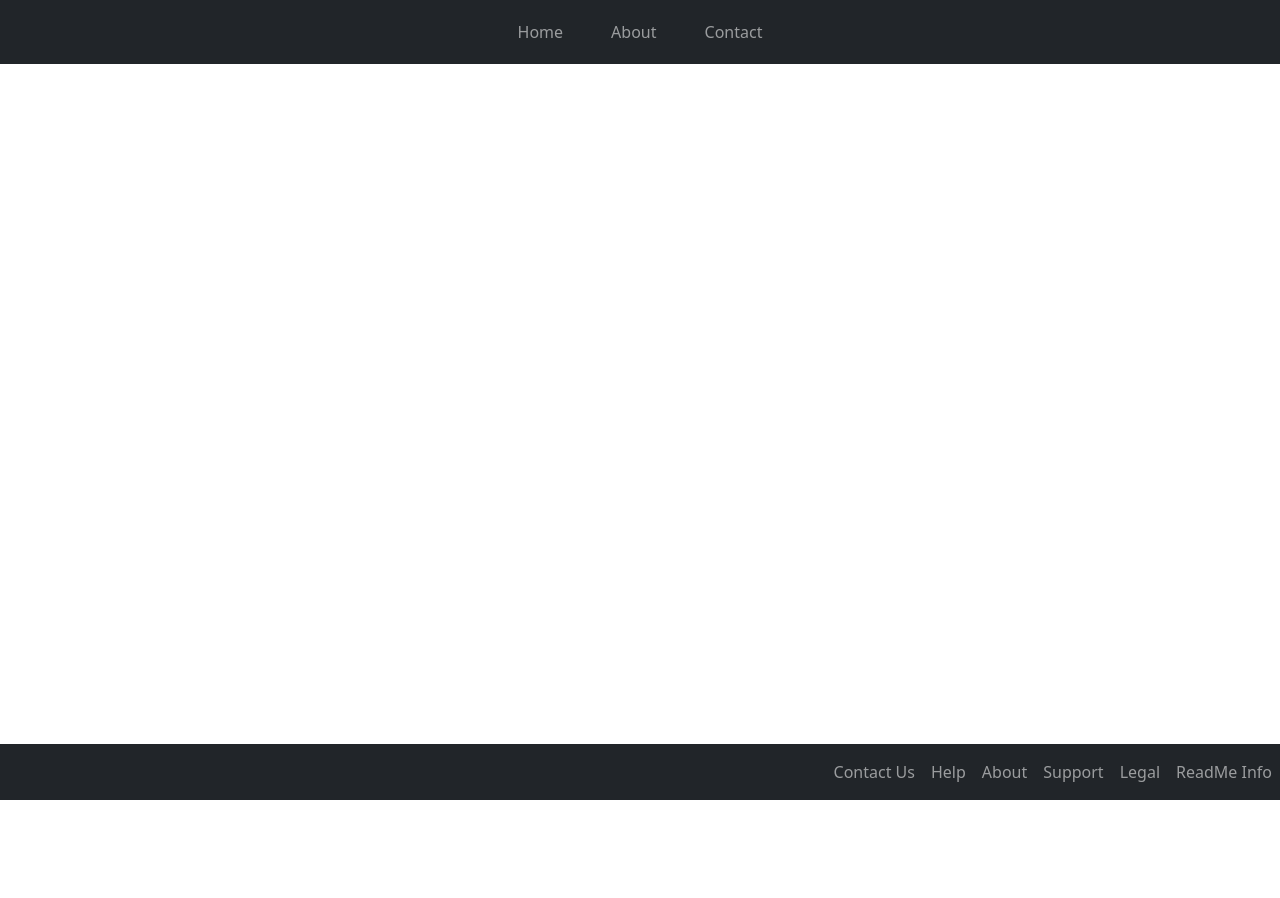
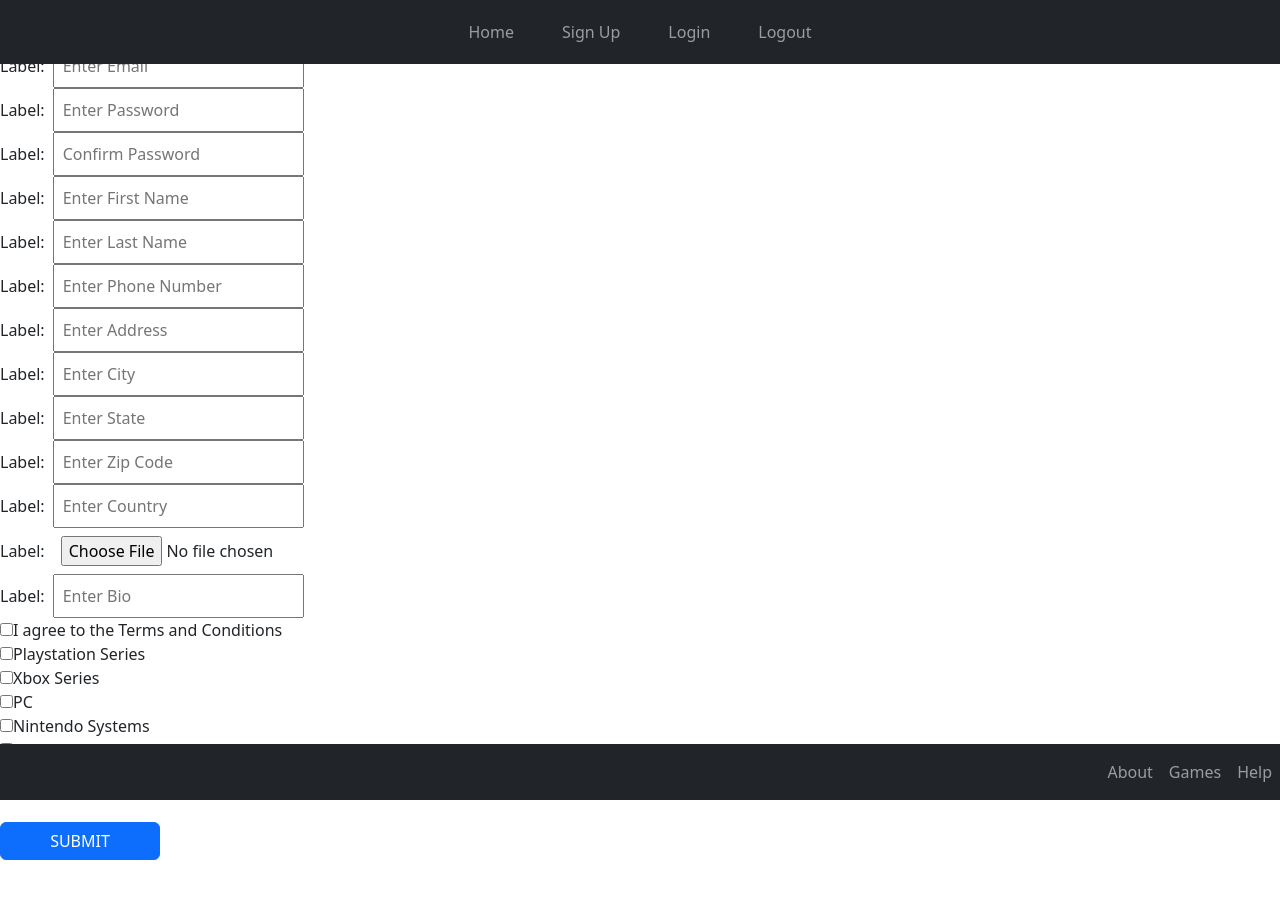
Before and after one commit to Dev-Lueders/CsbR, a React (Vite) app: page /SignUp_Page in a window 1280 px wide. Shown: the top 898 px of the page. Before the commit the page ends 800 px from the top, so only its background shows below. Built offline with nearby package versions, Linux system fonts and the light colour scheme.

Commit message:
#12 - Added Game_System DD file to Pages_Data - 17_21-27_03-2025 - (Committed by: Dev-Lueders)

```diff
--- a/src/Pages/SignUp_Page/SignUp_Page.jsx
+++ b/src/Pages/SignUp_Page/SignUp_Page.jsx
@@ -1,33 +1,147 @@
-import T_Navbar from "../../components/Atoms/NavBar/T_Navbar";
-import B_Navbar from "../../components/Atoms/NavBar/B_Navbar";
 import Text_Box from "../../components/Atoms/Input_Container/Text_Box";
+import "../../Pages/pages_styles.css"
+import React from "react";
+import Adding_Form from "../../components/Molecules/Form/Adding_Form";
+import Check_Box from "../../components/Atoms/Check_Box/Check_Box";
 
-import "../../Pages/pages_styles.css"
-import { Form } from "react";
-import React from "react";
 
 
 const SignUp_Page = () => {
-    const T_Links = [
-        { label: "Home", path: "/" },
-        { label: "About", path: "/about" },
-        { label: "Contact", path: "/contact" },
-      ];
 
-      const B_Links = [
-        { path: "/contact", label: "Contact Us" },
-        { path: "/help", label: "Help" },
-        { path: "/about", label: "About" },
-        { path: "/support", label: "Support" },
-        { path: "/legal", label: "Legal" },
-        {path:"/ReadMe", label:"ReadMe Info"},
-      ];
 
 return(
 <>
-<T_Navbar links= {T_Links}/>
+<Adding_Form>
+  <Text_Box
+    label="Username"
+    placeholder="Enter Username"
+    type="text"
+    name="username"
+    id="username"
+    required/>
+  <Text_Box
+    label="Email"
+    placeholder="Enter Email"
+    type="email"
+    name="email"
+    id="email"
+    required/>
+  <Text_Box
+    label="Password"
+    placeholder="Enter Password"
+    type="password"
+    name="password"
+    id="password"
+    required/>
+  <Text_Box
+    label="Confirm Password"
+    placeholder="Confirm Password"
+    type="password"
+    name="confirm_password"
+    id="confirm_password"
+    required/>
+  <Text_Box
+    label="First Name"
+    placeholder="Enter First Name"
+    type="text"
+    name="first_name"
+    id="first_name"
+    required/>
+  <Text_Box
+    label="Last Name"
+    placeholder="Enter Last Name"
+    type="text"
+    name="last_name"
+    id="last_name"
+    required/>
+  <Text_Box
+    label="Phone Number"
+    placeholder="Enter Phone Number"
+    type="tel"
+    name="phone_number"
+    id="phone_number"
+    required/>
+  <Text_Box
+    label="Address"
+    placeholder="Enter Address"
+    type="text"
+    name="address"
+    id="address"
+    required/>
+  <Text_Box
+    label="City"
+    placeholder="Enter City"
+    type="text"
+    name="city"
+    id="city"
+    required/>
+  <Text_Box
+    label="State"
+    placeholder="Enter State"
+    type="text"
+    name="state"
+    id="state"
+    required/>
+  <Text_Box
+    label="Zip Code"
+    placeholder="Enter Zip Code"
+    type="text"
+    name="zip_code"
+    id="zip_code"
+    required/>
+  <Text_Box
+    label="Country"
+    placeholder="Enter Country"
+    type="text"
+    name="country"
+    id="country"
+    required/>
+  <Text_Box
+    label="Profile Picture"
+    placeholder="Enter Profile Picture"
+    type="file"
+    name="profile_picture"
+    id="profile_picture"
+    required/>
+  <Text_Box
+    label="Bio"
+    placeholder="Enter Bio"
+    type="text"
+    name="bio"
+    id="bio"
+    required/>
+  <Check_Box
+    label="I agree to the Terms and Conditions"
+    name="terms"
+    id="terms"
+    required/>
+  <Check_Box
+    label="Playstation Series"
+    name="Game_system"
+    id="Playstation"
+    required/>
+  <Check_Box
+    label="Xbox Series"
+    name="Game_system"
+    id="Xbox"
+    required/>
+  <Check_Box
+    label="PC"
+    name="Game_system"
+    id="PC"
+    required/>
+  <Check_Box
+    label="Nintendo Systems"
+    name="Game_system"
+    id="Nintendo"
+    required/>
+  <Check_Box
+    label="Steam"
+    name="Game_system"
+    id="Steam"
+    required/>
+</Adding_Form>
 
-<B_Navbar links= {B_Links}/>
 </>
 
 )
--- a/src/components/Molecules/Form/Adding_Form.jsx
+++ b/src/components/Molecules/Form/Adding_Form.jsx
@@ -34,7 +34,7 @@ const Adding_Form = ({ children, onSubmit }) => {
           {children}
 
           <Button_btn
-            label="Add This Content"
+            label="SUBMIT"
             onClickAction="SUBMIT_FORM"
             type="submit"
             style={{
```
Also changed, not shown: src/Pages/Pages_Data/DD_Game_Systems.json (added, +18 -0 lines), commit_count.txt.
